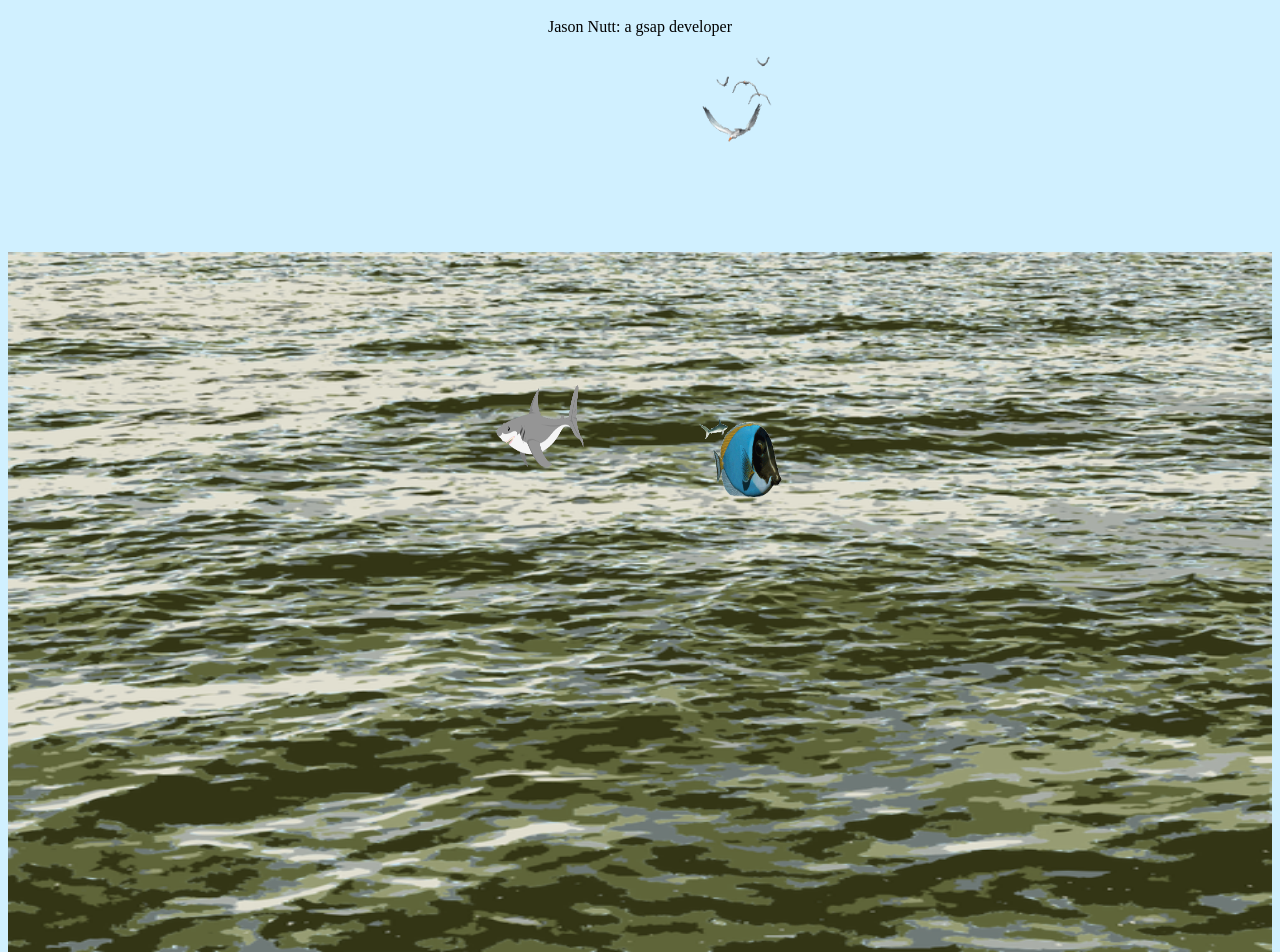
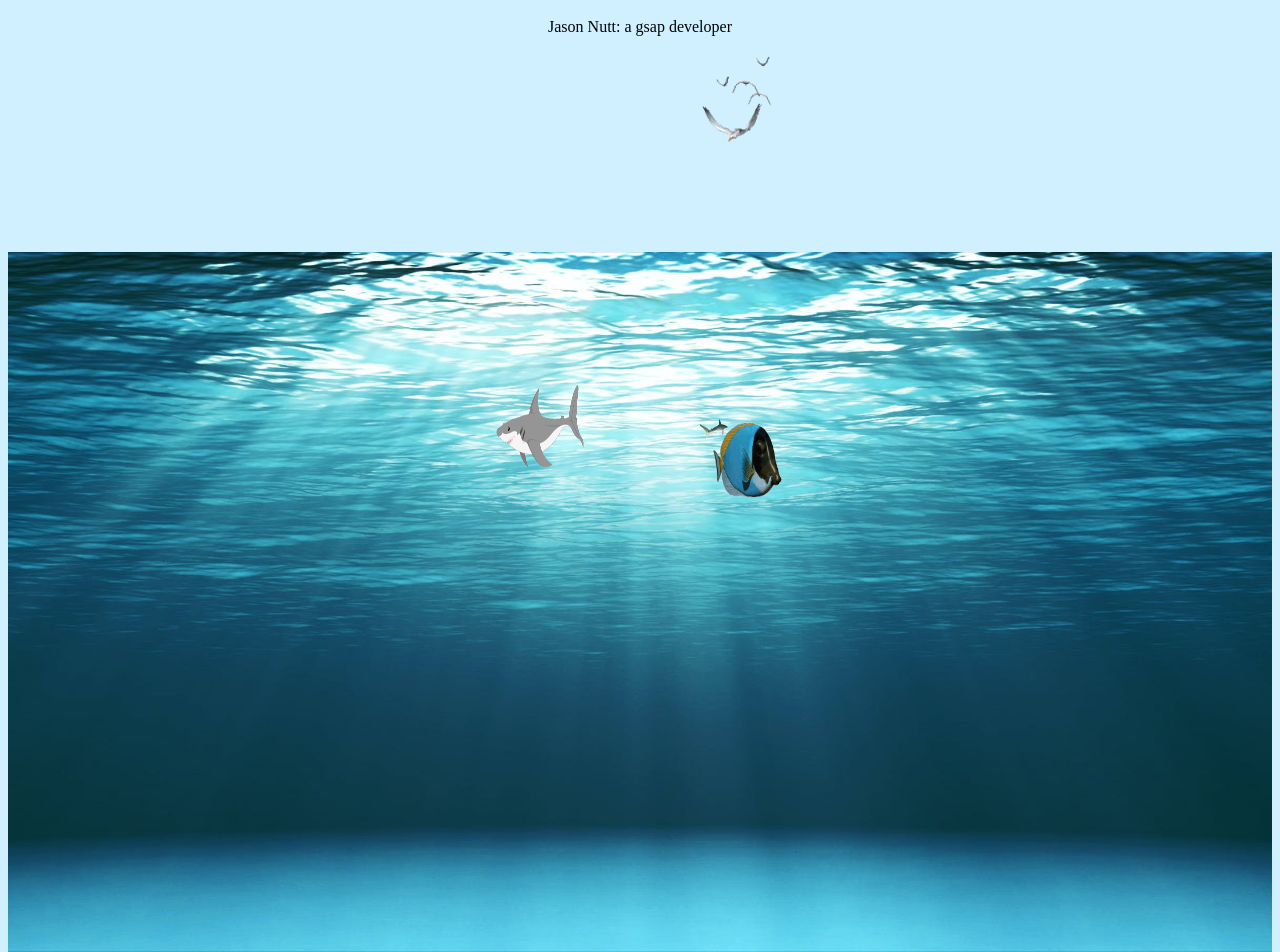
Before and after one commit to jnutt367/gsap6, a plain HTML site: page index.html in a window 1280 px wide. Shown: the part 150-1102 px from the top of the page. Drawn offline with nearby package versions, Linux system fonts and the light colour scheme.

Commit message:
commit new background

```diff
--- a/index.html
+++ b/index.html
@@ -38,7 +38,7 @@
         <p>Jason Nutt: a gsap developer</p>
     </div>
 
-    <img style="width: 100%; height:700px;" src="img/Water-from-the-sea.png">
+    <img style="width: 100%; height:700px;" src="img/sea-bottom.jpg">
 
 
 
```
Also changed, not shown: img/sea-bottom.jpg (added).
